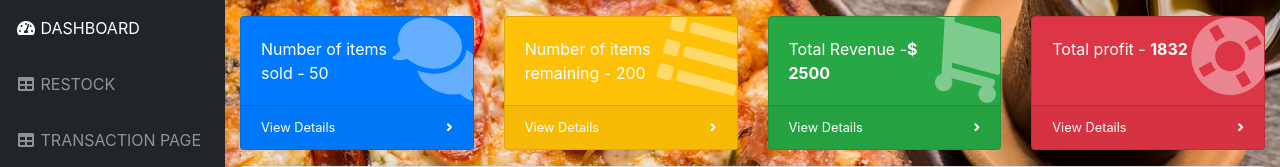
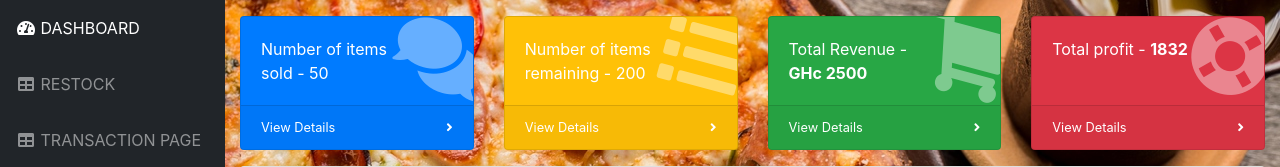
Before and after one commit to AshesiDevelopersStudentsClub/SMS, a Flask app: page / in a window 1280 px wide. Shown: the part 56-223 px from the top of the page. Run offline with Flask 2, Linux system fonts and the light colour scheme; the visitor is signed in with stand-in values (Sample User, id 1); data comes from the database, SQL or seed files in the repository; some libraries are stand-ins or nearby versions.

Commit message:
Changed currencies

```diff
--- a/templates/index.html
+++ b/templates/index.html
@@ -45,7 +45,7 @@
                 <div class="card-body-icon">
                   <i class="fas fa-fw fa-shopping-cart"></i>
                 </div>
-                <div class="mr-5">Total Revenue -<b>$ 2500</b></div>
+                <div class="mr-5">Total Revenue -<b>GHc 2500</b></div>
               </div>
               <a class="card-footer text-white clearfix small z-1" href="#">
                 <span class="float-left">View Details</span>
```
